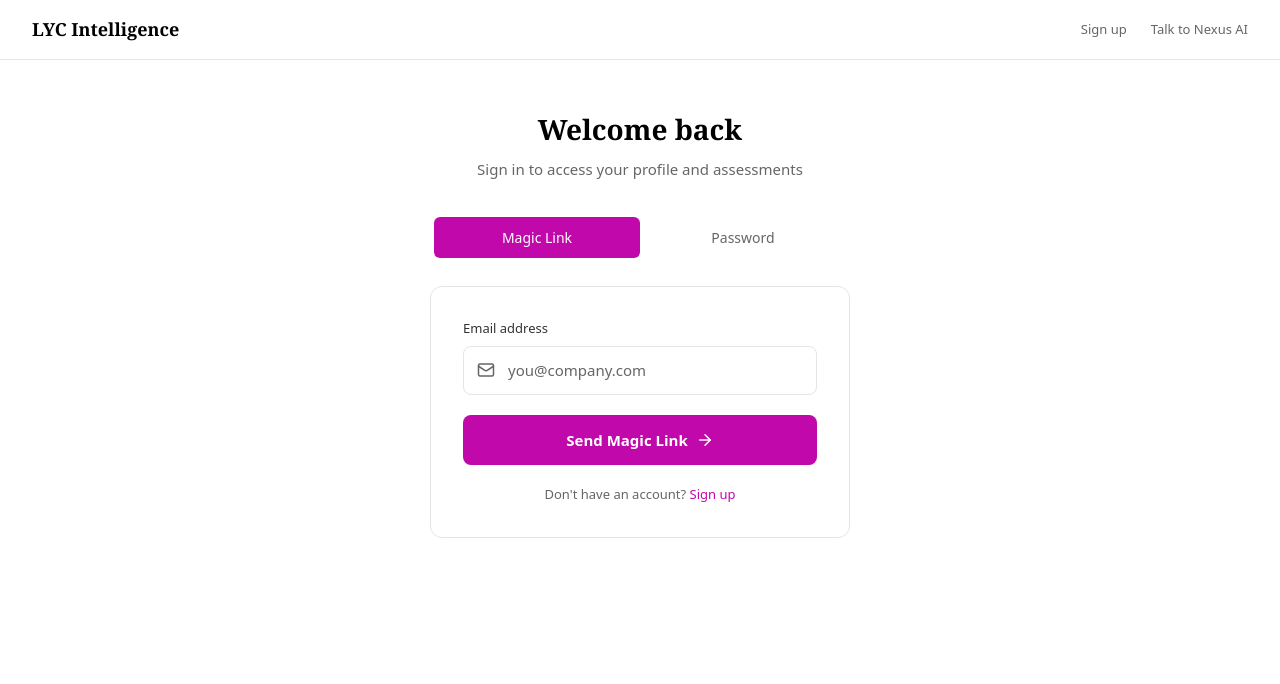
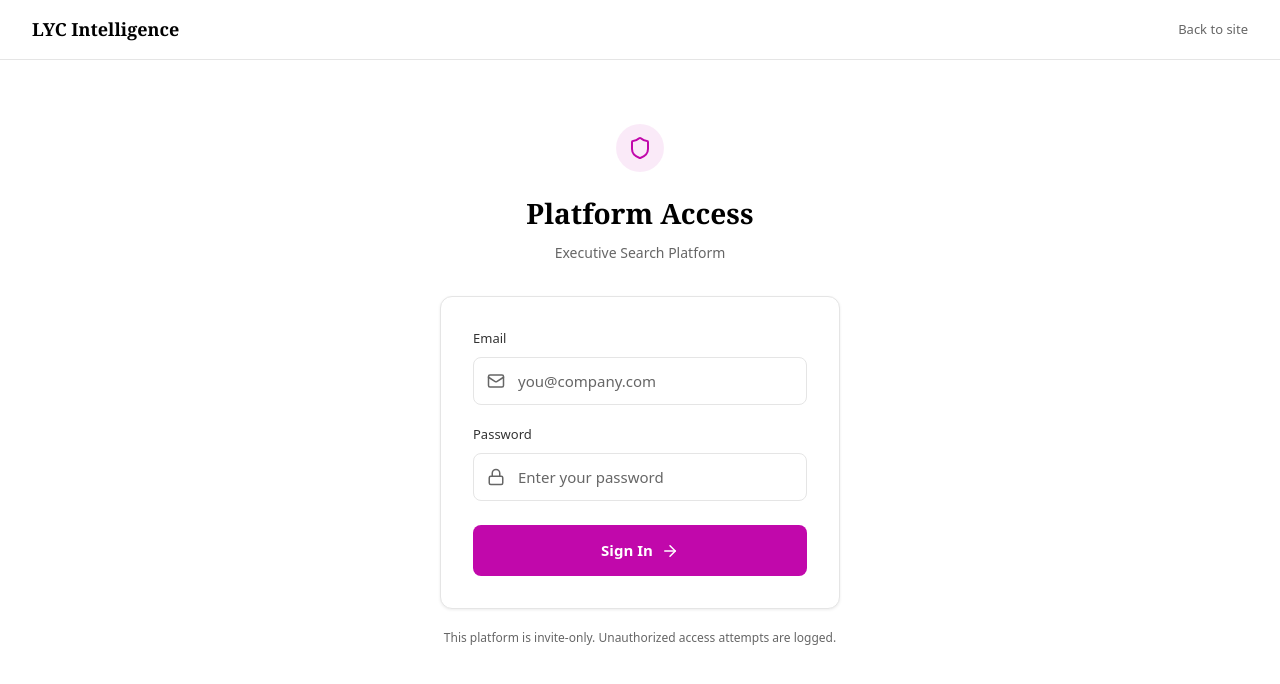
Before and after one commit to kevinhongfr-star/lyc-intelligence, a React (Vite) app: page /login in a window 1280 px wide. Shown: the top 684 px of the page. Built offline with nearby package versions, Linux system fonts and the light colour scheme; no server answers; a web font is replaced by a local one.

Commit message:
feat: LoginPage — Kevin-only access, remove magic link, clean platform login

```diff
--- a/src/pages/LoginPage.tsx
+++ b/src/pages/LoginPage.tsx
@@ -1,6 +1,6 @@
 import React, { useState } from 'react';
 import { useNavigate, Link } from 'react-router-dom';
-import { Mail, Lock, ArrowRight, Loader2, CheckCircle2, AlertCircle } from 'lucide-react';
+import { Mail, Lock, ArrowRight, Loader2, AlertCircle, Shield } from 'lucide-react';
 import { useAuthStore } from '@/stores/authStore';
 
 const DS = {
@@ -22,85 +22,40 @@ const DS = {
   shadowHover: '0 4px 12px rgba(0,0,0,0.1)',
 };
 
-type LoginMode = 'magic_link' | 'password';
+const ALLOWED_EMAIL = 'kevin.hong@lyc-partners.ai';
 
 export function LoginPage() {
   const navigate = useNavigate();
-  const { signInWithMagicLink, signInWithPassword } = useAuthStore();
+  const { signInWithPassword } = useAuthStore();
 
-  const [mode, setMode] = useState<LoginMode>('magic_link');
   const [email, setEmail] = useState('');
   const [password, setPassword] = useState('');
   const [loading, setLoading] = useState(false);
   const [error, setError] = useState('');
-  const [magicLinkSent, setMagicLinkSent] = useState(false);
 
-  const validateEmail = (email: string) => /^[^\s@]+@[^\s@]+\.[^\s@]+$/.test(email);
-
-  const handleMagicLink = async (e: React.FormEvent) => {
+  const handleSubmit = async (e: React.FormEvent) => {
     e.preventDefault();
     setError('');
-    if (!validateEmail(email)) {
-      setError('Please enter a valid email address');
+
+    if (email.trim().toLowerCase() !== ALLOWED_EMAIL) {
+      setError('Access restricted. This platform is invite-only.');
+      return;
+    }
+    if (!password) {
+      setError('Password is required');
       return;
     }
 
     setLoading(true);
-    const result = await signInWithMagicLink(email);
+    const result = await signInWithPassword(email.trim(), password);
     setLoading(false);
 
     if (result.success) {
-      setMagicLinkSent(true);
+      navigate('/platform');
     } else {
-      setError(result.error || 'Failed to send magic link');
+      setError('Invalid credentials. Please try again.');
     }
   };
-
-  const handlePassword = async (e: React.FormEvent) => {
-    e.preventDefault();
-    setError('');
-    if (!validateEmail(email)) {
-      setError('Please enter a valid email address');
-      return;
-    }
-    if (!password || password.length < 6) {
-      setError('Password must be at least 6 characters');
-      return;
-    }
-
-    setLoading(true);
-    const result = await signInWithPassword(email, password);
-    setLoading(false);
-
-    if (result.success) {
-      navigate('/dashboard');
-    } else {
-      setError(result.error || 'Failed to sign in');
-    }
-  };
-
-  if (magicLinkSent) {
-    return (
-      <div style={{ minHeight: '100vh', background: DS.bg, display: 'flex', alignItems: 'center', justifyContent: 'center', padding: '24px' }}>
-        <div style={{ maxWidth: '420px', width: '100%', background: DS.card, border: `1px solid ${DS.cardBorder}`, borderRadius: DS.radius, padding: '48px 40px', textAlign: 'center' }}>
-          <CheckCircle2 style={{ width: 56, height: 56, color: DS.success, margin: '0 auto 24px' }} />
-          <h1 style={{ fontFamily: DS.headingFont, fontSize: '24px', fontWeight: 600, color: DS.text, margin: '0 0 12px' }}>
-            Check your email
-          </h1>
-          <p style={{ fontSize: '15px', color: DS.muted, margin: '0 0 24px', lineHeight: 1.6 }}>
-            We sent a magic link to <strong style={{ color: DS.text }}>{email}</strong>.
-            Click the link in the email to sign in.
-          </p>
-          <p style={{ fontSize: '13px', color: DS.muted }}>
-            Didn't receive it? Check your spam folder or{' '}
-            <button onClick={() => setMagicLinkSent(false)} style={{ background: 'none', border: 'none', color: DS.accent, cursor: 'pointer', fontSize: '13px' }}>
-              try again
-            </button>.
-          </p>
-        </div>
-      </div>
-    );
-  }
 
   return (
     <div style={{ minHeight: '100vh', background: DS.bg }}>
@@ -110,67 +65,31 @@ export function LoginPage() {
           LYC Intelligence
         </Link>
         <div style={{ display: 'flex', gap: '24px', alignItems: 'center' }}>
-          <Link to="/signup" style={{ fontSize: '13px', color: DS.muted, textDecoration: 'none' }}>Sign up</Link>
-          <Link to="/nexus" style={{ fontSize: '13px', color: DS.muted, textDecoration: 'none' }}>Talk to Nexus AI</Link>
+          <Link to="/" style={{ fontSize: '13px', color: DS.muted, textDecoration: 'none' }}>Back to site</Link>
         </div>
       </nav>
 
       {/* Login Form */}
-      <div style={{ display: 'flex', alignItems: 'center', justifyContent: 'center', padding: '48px 24px' }}>
-        <div style={{ maxWidth: '420px', width: '100%' }}>
+      <div style={{ display: 'flex', alignItems: 'center', justifyContent: 'center', padding: '64px 24px' }}>
+        <div style={{ maxWidth: '400px', width: '100%' }}>
+
           <div style={{ textAlign: 'center', marginBottom: '32px' }}>
+            <div style={{ width: '48px', height: '48px', borderRadius: '50%', background: `${DS.accent}15`, display: 'flex', alignItems: 'center', justifyContent: 'center', margin: '0 auto 20px' }}>
+              <Shield style={{ width: 24, height: 24, color: DS.accent }} />
+            </div>
             <h1 style={{ fontFamily: DS.headingFont, fontSize: '28px', fontWeight: 600, color: DS.text, margin: '0 0 8px' }}>
-              Welcome back
+              Platform Access
             </h1>
-            <p style={{ fontSize: '15px', color: DS.muted }}>
-              Sign in to access your profile and assessments
+            <p style={{ fontSize: '14px', color: DS.muted, lineHeight: 1.6 }}>
+              Executive Search Platform
             </p>
           </div>
 
-          {/* Mode Toggle */}
-          <div style={{ display: 'flex', background: DS.card, borderRadius: '8px', padding: '4px', marginBottom: '24px' }}>
-            <button
-              onClick={() => { setMode('magic_link'); setError(''); setPassword(''); }}
-              style={{
-                flex: 1,
-                padding: '10px 16px',
-                background: mode === 'magic_link' ? DS.accent : 'transparent',
-                color: mode === 'magic_link' ? '#FFF' : DS.muted,
-                border: 'none',
-                borderRadius: '6px',
-                fontSize: '14px',
-                fontWeight: 500,
-                cursor: 'pointer',
-                transition: 'all 0.2s',
-              }}
-            >
-              Magic Link
-            </button>
-            <button
-              onClick={() => { setMode('password'); setError(''); setMagicLinkSent(false); }}
-              style={{
-                flex: 1,
-                padding: '10px 16px',
-                background: mode === 'password' ? DS.accent : 'transparent',
-                color: mode === 'password' ? '#FFF' : DS.muted,
-                border: 'none',
-                borderRadius: '6px',
-                fontSize: '14px',
-                fontWeight: 500,
-                cursor: 'pointer',
-                transition: 'all 0.2s',
-              }}
-            >
-              Password
-            </button>
-          </div>
-
-          {/* Form */}
-          <div style={{ background: DS.card, border: `1px solid ${DS.cardBorder}`, borderRadius: DS.radius, padding: '32px' }}>
-            <form onSubmit={mode === 'magic_link' ? handleMagicLink : handlePassword}>
+          <div style={{ background: DS.card, border: `1px solid ${DS.cardBorder}`, borderRadius: DS.radius, padding: '32px', boxShadow: DS.shadow }}>
+            <form onSubmit={handleSubmit}>
               <div style={{ marginBottom: '20px' }}>
                 <label style={{ display: 'block', fontSize: '13px', fontWeight: 500, color: DS.textSecondary, marginBottom: '8px' }}>
-                  Email address
+                  Email
                 </label>
                 <div style={{ position: 'relative' }}>
                   <Mail style={{ position: 'absolute', left: '14px', top: '50%', transform: 'translateY(-50%)', width: 18, height: 18, color: DS.muted }} />
@@ -179,22 +98,17 @@ export function LoginPage() {
                     value={email}
                     onChange={(e) => setEmail(e.target.value)}
                     placeholder="you@company.com"
+                    autoComplete="email"
                     style={{
-                      width: '100%',
-                      padding: '12px 16px 12px 44px',
-                      background: DS.bg,
-                      border: `1px solid ${DS.cardBorder}`,
-                      borderRadius: '8px',
-                      color: DS.text,
-                      fontSize: '15px',
-                      outline: 'none',
-                      minHeight: '44px',
+                      width: '100%', padding: '12px 16px 12px 44px',
+                      background: DS.bg, border: `1px solid ${DS.cardBorder}`, borderRadius: '8px',
+                      color: DS.text, fontSize: '15px', outline: 'none', minHeight: '44px',
+                      fontFamily: DS.bodyFont,
                     }}
                   />
                 </div>
               </div>
 
-              {mode === 'password' && (
               <div style={{ marginBottom: '24px' }}>
                 <label style={{ display: 'block', fontSize: '13px', fontWeight: 500, color: DS.textSecondary, marginBottom: '8px' }}>
                   Password
@@ -205,25 +119,20 @@ export function LoginPage() {
                     type="password"
                     value={password}
                     onChange={(e) => setPassword(e.target.value)}
-                      placeholder="Your password"
+                    placeholder="Enter your password"
+                    autoComplete="current-password"
                     style={{
-                        width: '100%',
-                        padding: '12px 16px 12px 44px',
-                        background: DS.bg,
-                        border: `1px solid ${DS.cardBorder}`,
-                        borderRadius: '8px',
-                        color: DS.text,
-                        fontSize: '15px',
-                        outline: 'none',
-                        minHeight: '44px',
+                      width: '100%', padding: '12px 16px 12px 44px',
+                      background: DS.bg, border: `1px solid ${DS.cardBorder}`, borderRadius: '8px',
+                      color: DS.text, fontSize: '15px', outline: 'none', minHeight: '44px',
+                      fontFamily: DS.bodyFont,
                     }}
                   />
                 </div>
               </div>
-              )}
 
               {error && (
-                <div style={{ display: 'flex', alignItems: 'center', gap: '8px', padding: '12px 16px', background: `${DS.error}15`, borderRadius: '8px', color: DS.error, fontSize: '14px', marginBottom: '20px' }}>
+                <div style={{ display: 'flex', alignItems: 'center', gap: '8px', padding: '12px 16px', background: '#FEF2F2', borderRadius: '8px', color: '#DC2626', fontSize: '14px', marginBottom: '20px', fontFamily: DS.bodyFont }}>
                   <AlertCircle style={{ width: 18, height: 18, flexShrink: 0 }} />
                   {error}
                 </div>
@@ -233,59 +142,36 @@ export function LoginPage() {
                 type="submit"
                 disabled={loading}
                 style={{
-                  width: '100%',
-                  padding: '14px',
-                  background: DS.accent,
-                  color: '#FFFFFF',
-                  border: 'none',
-                  borderRadius: '8px',
-                  fontSize: '15px',
-                  fontWeight: 600,
+                  width: '100%', padding: '14px',
+                  background: DS.accent, color: '#FFFFFF',
+                  border: 'none', borderRadius: '8px',
+                  fontSize: '15px', fontWeight: 600,
                   cursor: loading ? 'not-allowed' : 'pointer',
                   opacity: loading ? 0.7 : 1,
-                  display: 'flex',
-                  alignItems: 'center',
-                  justifyContent: 'center',
-                  gap: '8px',
-                  minHeight: '48px',
-                  transition: 'opacity 0.2s',
+                  display: 'flex', alignItems: 'center', justifyContent: 'center', gap: '8px',
+                  minHeight: '48px', transition: 'all 0.3s cubic-bezier(0.4,0,0.2,1)',
+                  fontFamily: DS.bodyFont,
                 }}
               >
                 {loading ? (
-                  <>
-                    <Loader2 style={{ width: 18, height: 18, animation: 'spin 1s linear infinite' }} />
-                    {mode === 'magic_link' ? 'Sending link...' : 'Signing in...'}
-                  </>
+                  <><Loader2 style={{ width: 18, height: 18, animation: 'spin 1s linear infinite' }} />Signing in...</>
                 ) : (
-                  <>
-                    {mode === 'magic_link' ? 'Send Magic Link' : 'Sign In'}
-                    <ArrowRight style={{ width: 18, height: 18 }} />
-                  </>
+                  <>Sign In <ArrowRight style={{ width: 18, height: 18 }} /></>
                 )}
               </button>
             </form>
+          </div>
 
-            <p style={{ fontSize: '13px', color: DS.muted, textAlign: 'center', marginTop: '20px' }}>
-              Don't have an account?{' '}
-              <Link to="/signup" style={{ color: DS.accent, textDecoration: 'none', fontWeight: 500 }}>
-                Sign up
-              </Link>
+          <p style={{ fontSize: '12px', color: DS.muted, textAlign: 'center', marginTop: '20px', lineHeight: 1.5 }}>
+            This platform is invite-only. Unauthorized access attempts are logged.
           </p>
-          </div>
         </div>
       </div>
 
       <style>{`
-        @keyframes spin {
-          from { transform: rotate(0deg); }
-          to { transform: rotate(360deg); }
-        }
-        input:focus {
-          border-color: ${DS.accent} !important;
-        }
-        input::placeholder {
-          color: ${DS.muted};
-        }
+        @keyframes spin { from { transform: rotate(0deg); } to { transform: rotate(360deg); } }
+        input:focus { border-color: ${DS.accent} !important; box-shadow: 0 0 0 2px rgba(193,8,171,0.2) !important; }
+        input::placeholder { color: ${DS.muted}; }
       `}</style>
     </div>
   );
```
Lines whose indentation alone changed are shown as unchanged.
